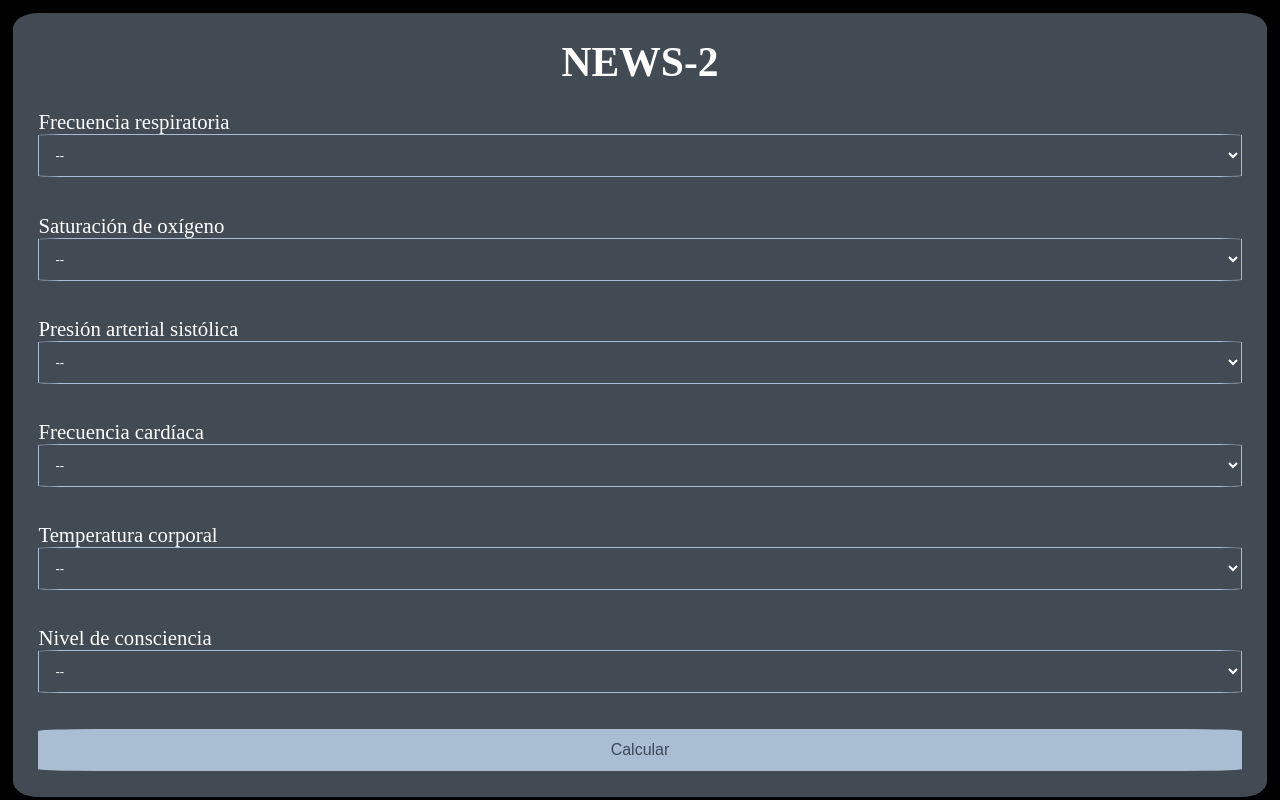
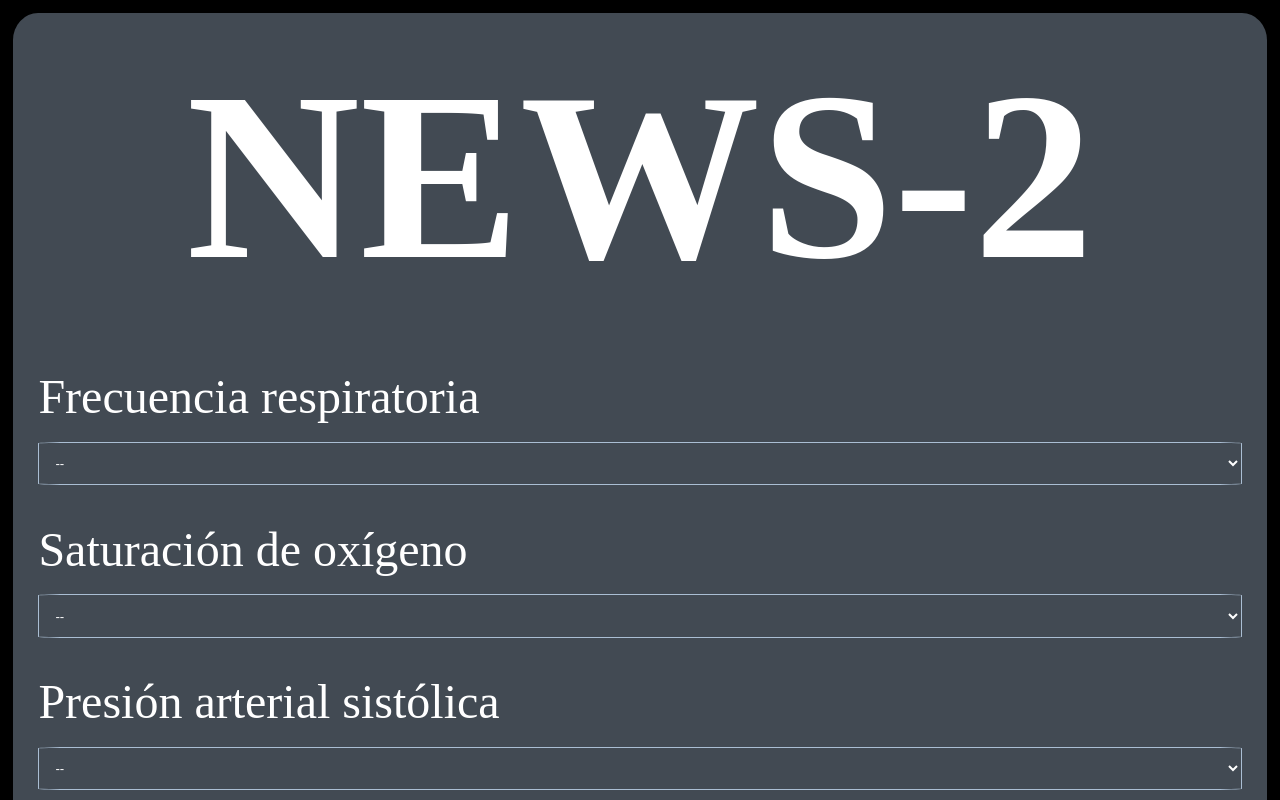
Before and after one commit to jazminaliaga/news-2, a plain HTML site: page index.html in a window 1280 px wide. Shown: the top 800 px of the page. Drawn offline with Linux system fonts and the light colour scheme.

Commit message:
Update style.css

```diff
--- a/style.css
+++ b/style.css
@@ -9,7 +9,7 @@ body {
 h1 {
     color: white;
     text-align: center;
-    font-size: 200%;
+    font-size: 500%;
 }
 .formulario {
     width: 98%;
@@ -21,7 +21,7 @@ h1 {
     border-radius: 2%;
     color: white;
     box-shadow: 10px 20px 40px #000;
-    font-size: 130%;
+    font-size: 300%;
 }
 .campo {
     width: 100%;
```
